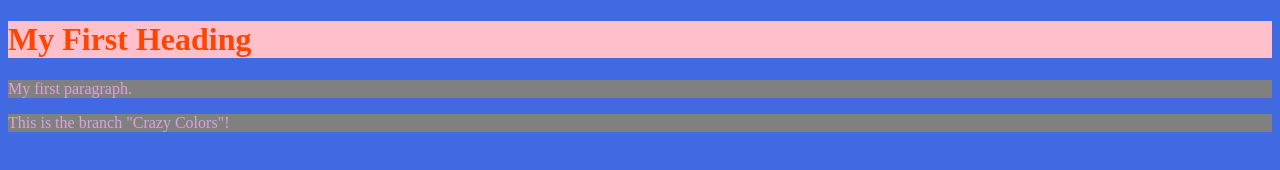
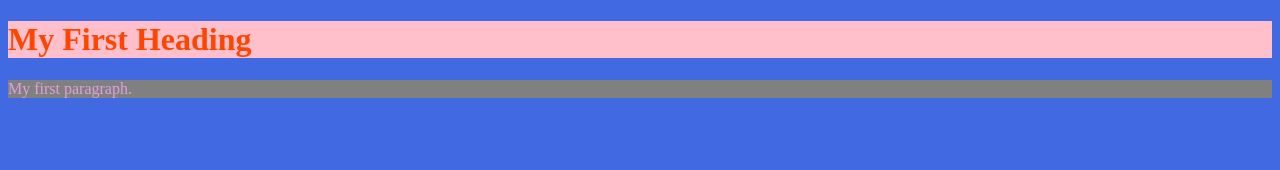
Before and after one commit to andrescassano/repository-test, a plain HTML site: page index.html in a window 1280 px wide. Drawn offline with Linux system fonts and the light colour scheme.

Commit message:
fixed something

```diff
--- a/index.html
+++ b/index.html
@@ -8,9 +8,6 @@
 <body>
     <h1>My First Heading</h1>
     <p>My first paragraph.</p>
-    <p>
-        This is the branch "Crazy Colors"!
-    </p>
     <script src="app.js"></script>
 </body>
 
```
